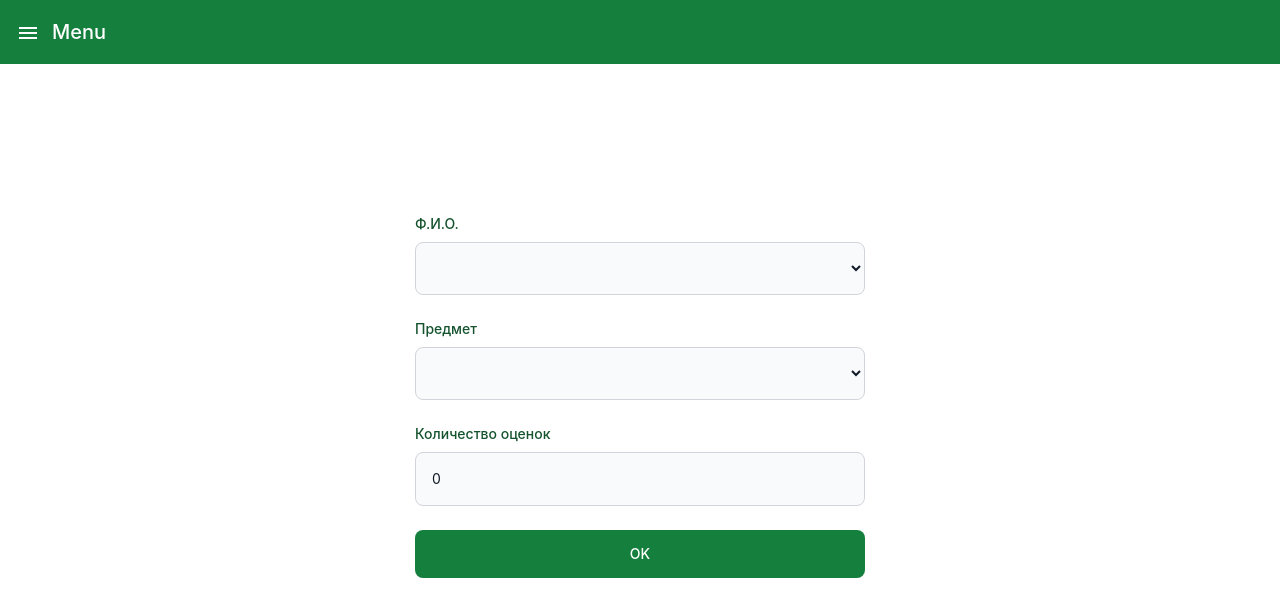
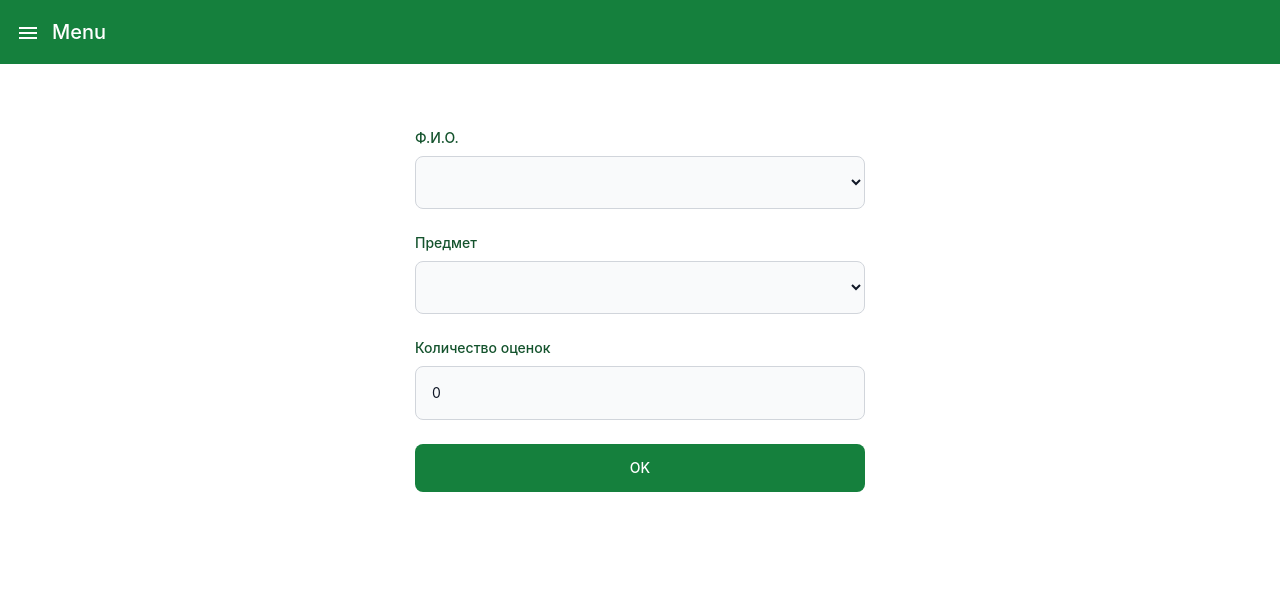
Before and after one commit to Daniil848/test, a React (Create React App) app: page / in a window 1280 px wide. Shown: the top 616 px of the page. Built offline with nearby package versions, Linux system fonts and the light colour scheme; data requests are answered from the project's data file.

Commit message:
home page fix layout

```diff
--- a/src/components/header/Header.module.scss
+++ b/src/components/header/Header.module.scss
@@ -8,7 +8,8 @@
   flex
   items-center
   bg-green-700
-  text-white;
+  text-white
+  z-10;
 
   .toolBar {
     @apply flex
@@ -34,7 +35,8 @@
   p-4
   bg-white
   text-gray-600
-  border-r;
+  border-r
+  z-20;
 
   .sideBarClose {
     @apply h-12
--- a/src/pages/students/homePage/HomePage.module.scss
+++ b/src/pages/students/homePage/HomePage.module.scss
@@ -1,7 +1,7 @@
 .wrapper {
-  @apply h-[100vh] flex items-center;
+  @apply h-[100vh] flex items-start;
   .container {
-    @apply m-auto w-[450px] flex justify-center flex-col flex-grow;
+    @apply relative  mx-auto mt-32 w-[450px] flex justify-center flex-col flex-grow;
 
     .grades {
       @apply flex gap-2;
```
